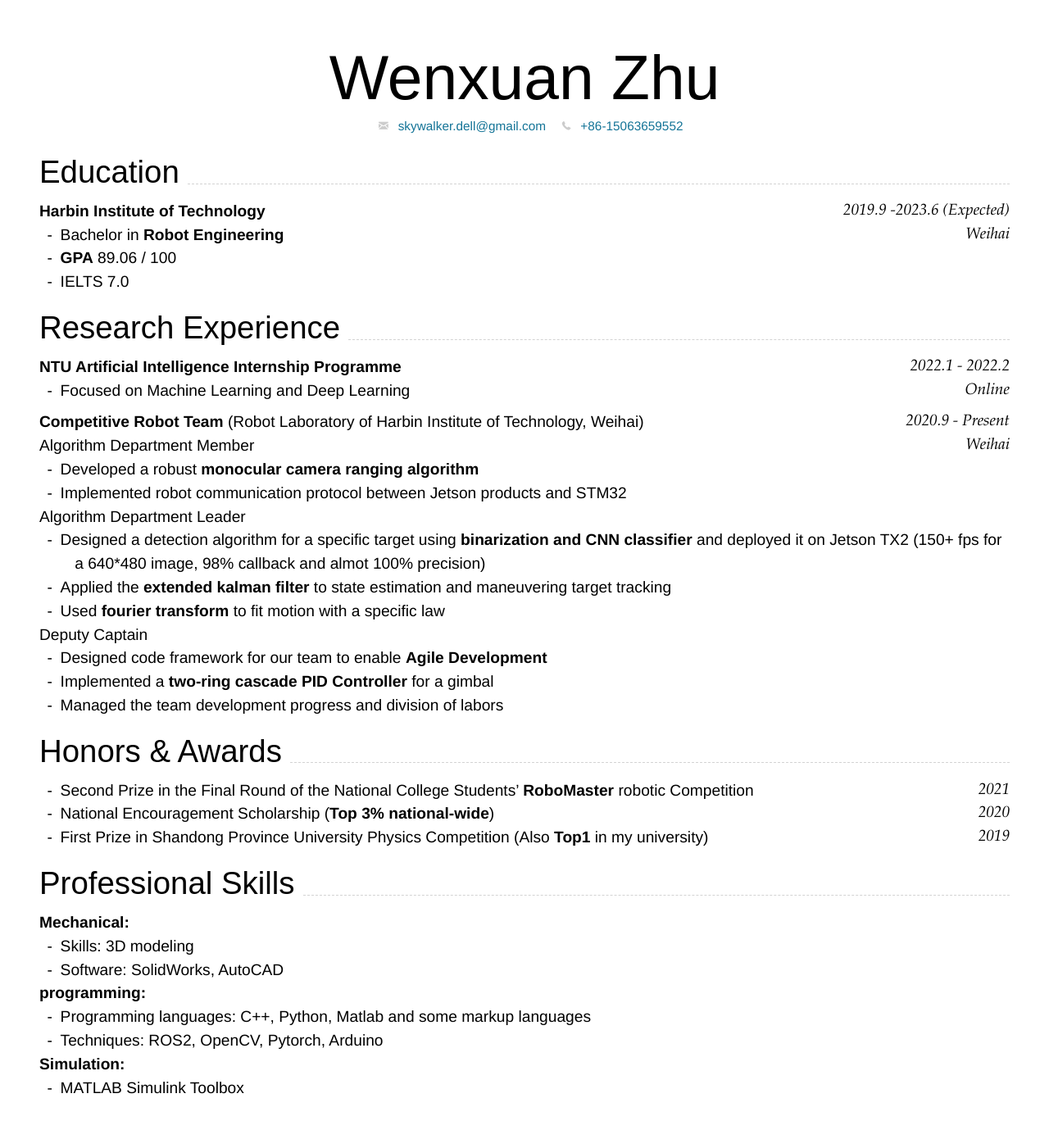
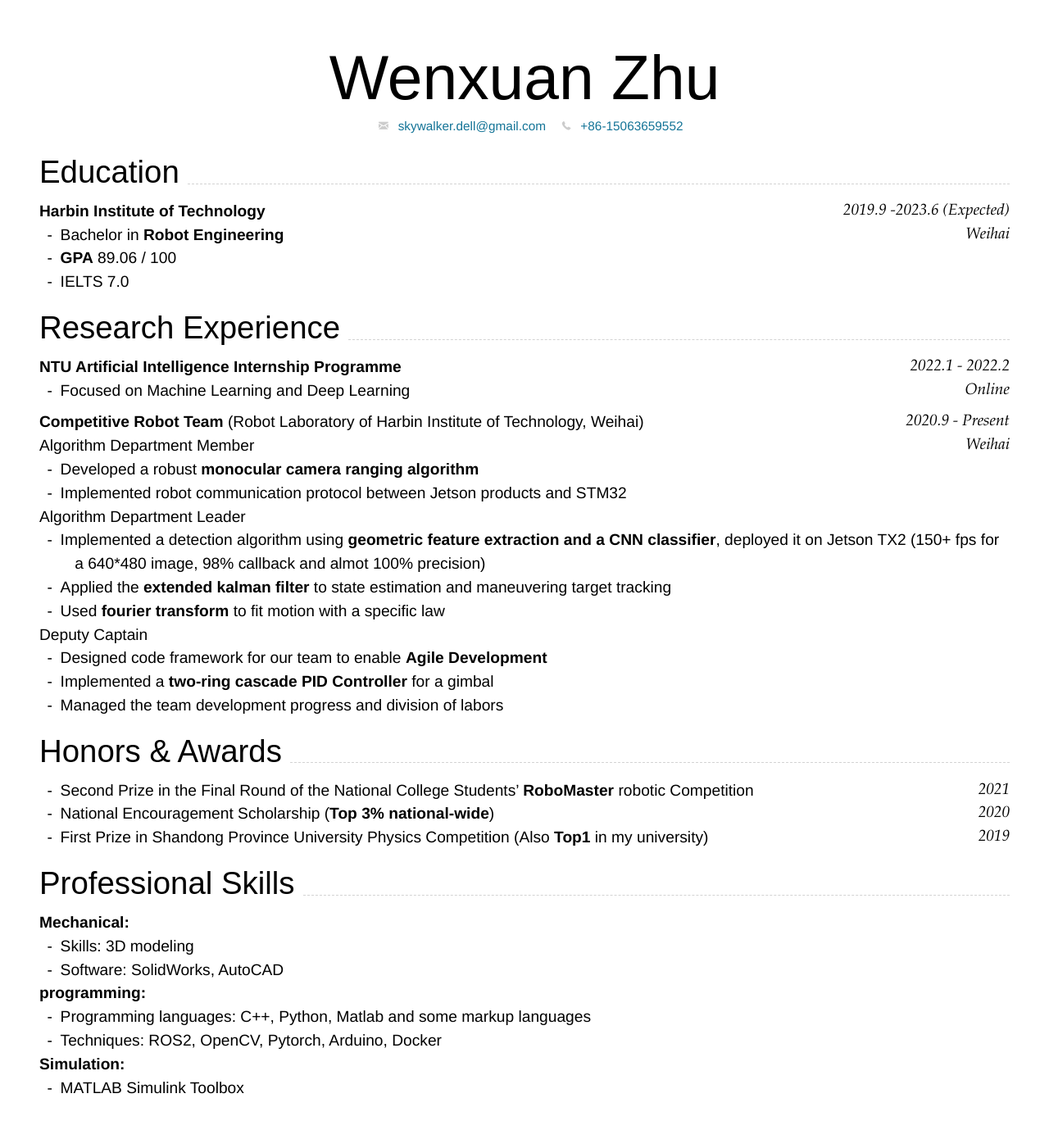
Before and after one commit to skywalker-dell/CV, a Jekyll site: the page built from index.md, in a window 1280 px wide. Shown: the whole page at 82% size. Built offline with Jekyll 4.4.1, drawn with Linux system fonts in a browser that asks for light colours; nearby versions of some CDN libraries.

Commit message:
add skill

```diff
--- a/index.md
+++ b/index.md
@@ -61,7 +61,7 @@ Algorithm Department Member<br>
 
 Algorithm Department Leader<br>
 
-- Designed a detection algorithm for a specific target using **binarization and CNN classifier** and deployed it on Jetson TX2 (150+ fps for a 640*480 image, 98% callback and almot 100% precision)
+- Implemented a detection algorithm using **geometric feature extraction and a CNN classifier**, deployed it on Jetson TX2 (150+ fps for a 640*480 image, 98% callback and almot 100% precision)
 - Applied the **extended kalman filter** to state estimation and maneuvering target tracking
 - Used **fourier transform** to fit motion with a specific law
 
@@ -96,7 +96,7 @@ Deputy Captain<br>
 
 **programming:**
 - Programming languages: C++, Python, Matlab and some markup languages
-- Techniques: ROS2, OpenCV, Pytorch, Arduino
+- Techniques: ROS2, OpenCV, Pytorch, Arduino, Docker
 <!-- - Digital Image Processing with OpenCV -->
 <!-- - Machine Learning and Deep Learning (Pytorch) -->
   <!-- - Linux Development -->
```
